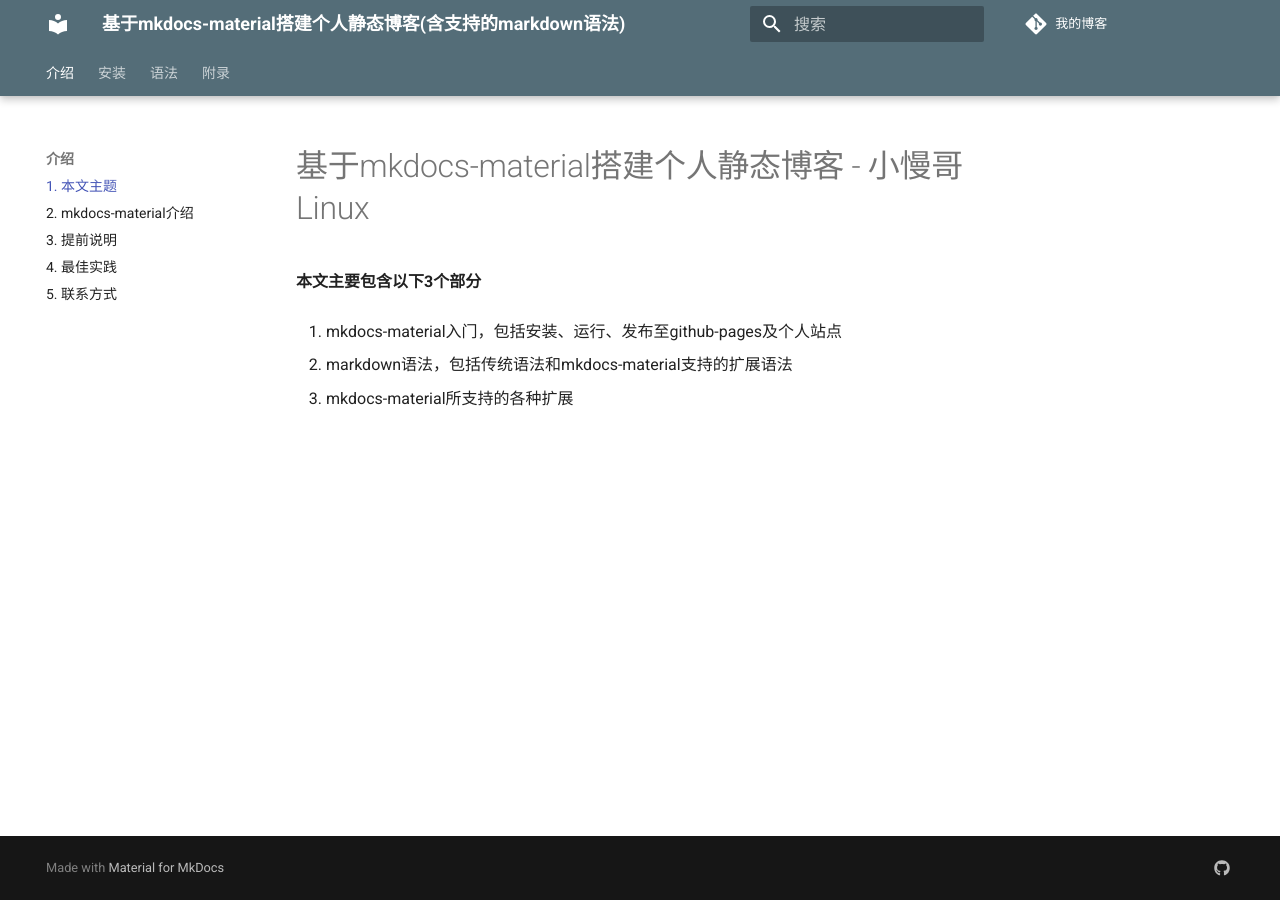
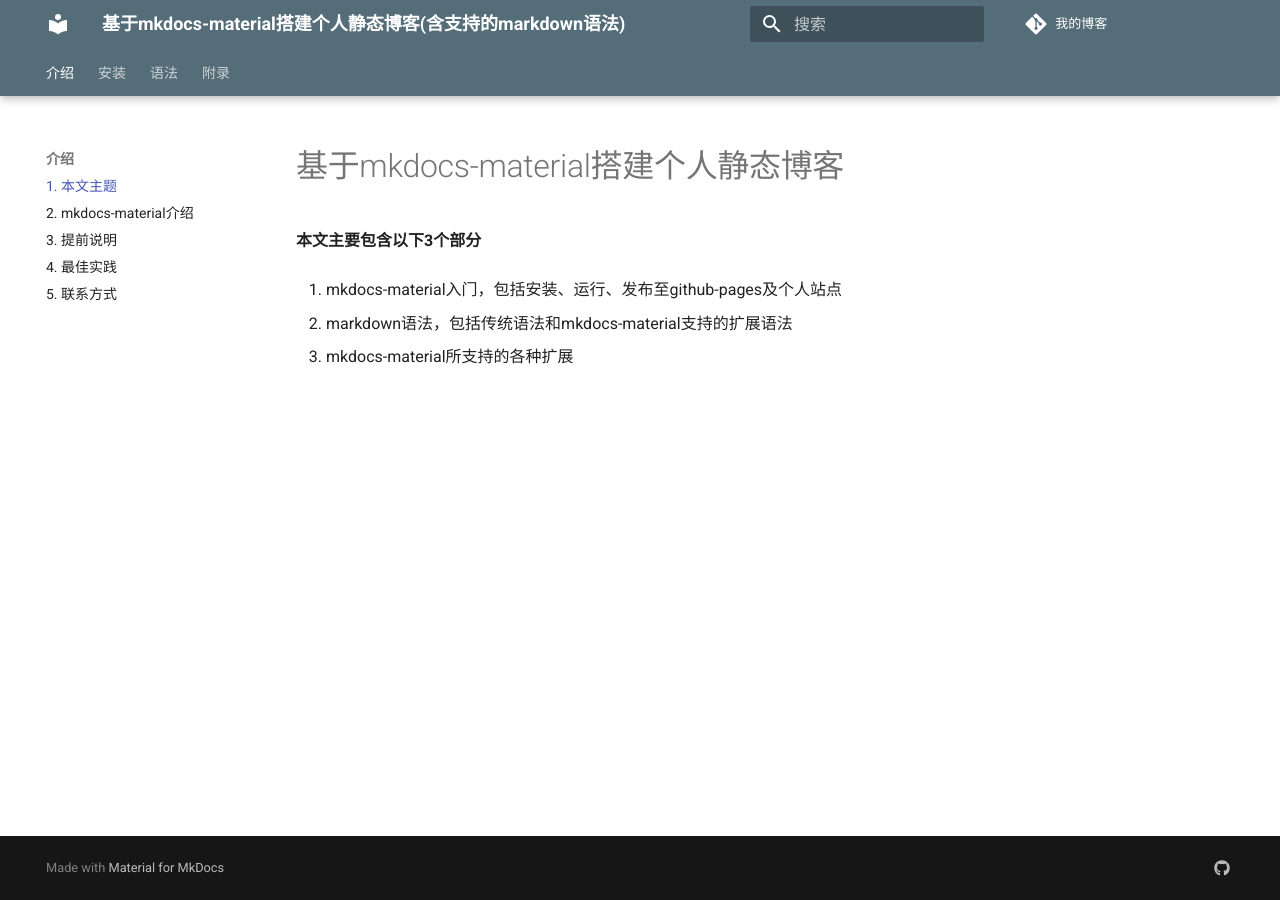
Before and after one commit to zzzboxiao/myblog, an MkDocs documentation site: the page built from docs/index.md, in a window 1280 px wide. Built offline with MkDocs 1.6.1 and Material for MkDocs 9.7.7, drawn with Linux system fonts in a browser that asks for light colours; comment, search, counter and statistics services are not loaded.

Commit message:
私人化

```diff
--- a/docs/index.md
+++ b/docs/index.md
@@ -1,4 +1,4 @@
-# 基于mkdocs-material搭建个人静态博客 - 小慢哥Linux
+# 基于mkdocs-material搭建个人静态博客
 
 **本文主要包含以下3个部分**
 
```
